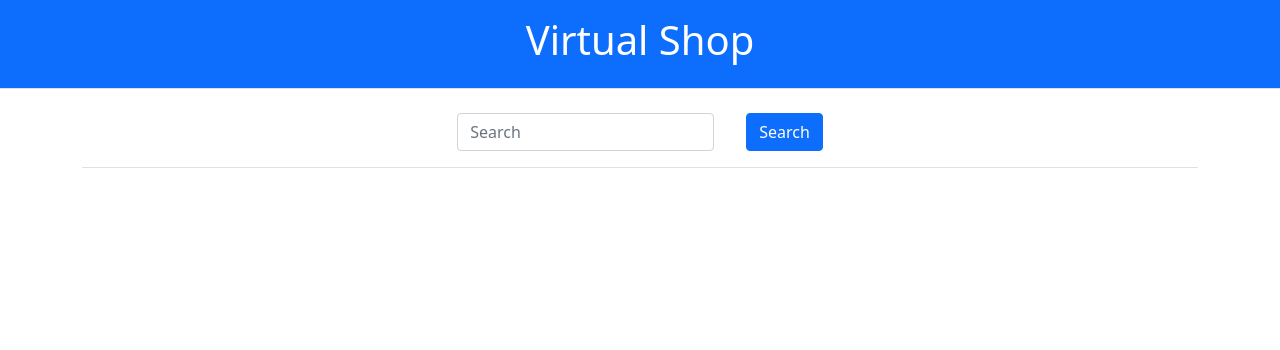
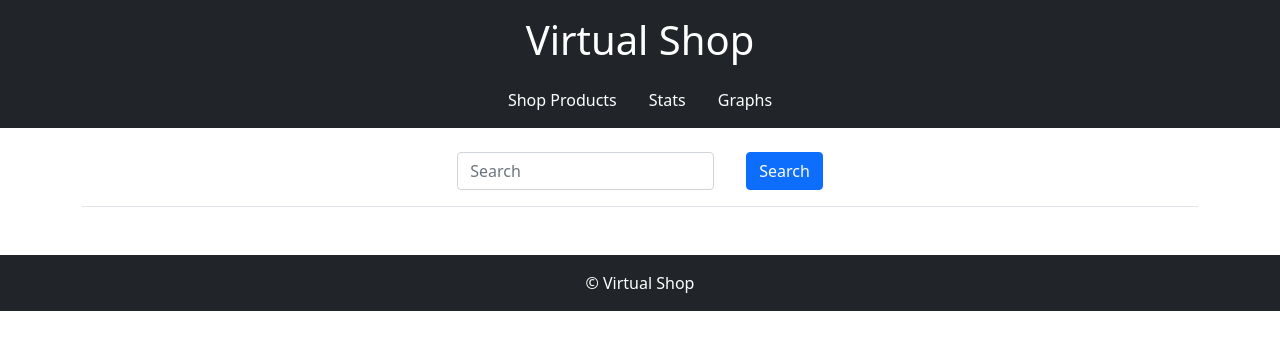
Before and after one commit to jcguerra10/Final-Project-IA, a Flask app: page / in a window 1280 px wide. Shown: the top 350 px of the page. Run offline with Flask 2, Linux system fonts and the light colour scheme; parts of the project's set-up code (start-up, migrations or seed data) failed here and were passed over.

Commit message:
Creation Of Stats And Graphs

```diff
--- a/app.py
+++ b/app.py
@@ -15,6 +15,13 @@ products = [item for sublist in products for item in sublist]
 list_products: list
 r_products = []
 
+country = df['Country'].tolist()
+country = pd.DataFrame(country).drop_duplicates().values
+country = country.flatten()
+
+
+# country = [item for sublist in products for item in sublist]
+
 
 @app.route('/')
 def hello_world():
@@ -25,7 +32,7 @@ def hello_world():
         list_products = []
         for i in products:
             temp = str(i)
-            if q in temp:
+            if q.lower() in temp.lower():
                 list_products.append(temp)
     else:
         list_products = products[0:50]
@@ -42,7 +49,21 @@ def recommend():
     i = int(i)
     print(i)
     print("----")
-    return render_template("recommendation.html", len=len(r_products), name_product=list_products[i], r_products=r_products)
+    return render_template("recommendation.html", len=len(r_products), name_product=list_products[i],
+                           r_products=r_products)
+
+
+@app.route('/stats', methods=['GET', 'POST'])
+def stats():
+    c = request.args.get('country')
+    print(c)
+
+    return render_template("stats.html", len=len(country), country=country)
+
+
+@app.route('/graphs', methods=['GET', 'POST'])
+def graphs():
+    return render_template("graphs.html")
 
 
 if __name__ == '__main__':
--- a/templates/home.html
+++ b/templates/home.html
@@ -9,12 +9,25 @@
     <title>Virtual Shop</title>
 </head>
 <body>
-<header class="d-flex justify-content-center py-3 bg-primary border-bottom">
-    <h1 class="text-white"> <a class="h1 text-decoration-none text-white" href="/">Virtual Shop</a></h1>
+<header class="text-center justify-content-center py-2 bg-dark flex-column">
+    <div class="p-2">
+        <h1 class="text-white"><a class="h1 text-decoration-none text-white" href="/">Virtual Shop</a></h1>
+    </div>
+    <ul class="nav justify-content-center">
+        <li class="nav-item">
+            <a class="nav-link active text-white" href="/">Shop Products</a>
+        </li>
+        <li class="nav-item">
+            <a class="nav-link text-white" href="/stats">Stats</a>
+        </li>
+        <li class="nav-item">
+            <a class="nav-link text-white" href="/graphs">Graphs</a>
+        </li>
+    </ul>
 </header>
-<main class="container-md">
-    <div class="container-sm">
-        <form method="get">
+<main class="container">
+    <div class="container-sm border-bottom">
+        <form method="get" class="mb-2">
             <div class="container-fluid mt-4">
                 <div class="d-flex justify-content-center flex-row" style="gap: 2rem;">
                     <div class="mb-2">
@@ -27,13 +40,12 @@
             </div>
         </form>
     </div>
-    <div class="container border-top mt-2">
-        <ol>
-            <div class="row row-cols-auto mt-4">
+    <div class="container my-4">
+        <div class="row row-cols-auto justify-content-center">
             {% for i in range(0, len) %}
-                    <div class="col m-2" style="min-height: 10rem;">
+                <div class="col m-1" style="min-height: 10rem;">
                     <form action="{{ url_for('recommend') }}" method="post" class="row g-3">
-                            <div class="card rounded-3" style="width: 18rem; padding: .5rem; min-height: 5rem;">
+                        <div class="card rounded-3" style="width: 16rem; padding: .5rem; min-height: 12rem;">
                             <div class="card-body">
                                 <h5 class="card-title">
                                     {{ products[i] }}
@@ -48,8 +60,14 @@
                 </div>
             {% endfor %}
         </div>
-        </ol>
     </div>
 </main>
+<footer class="text-center text-white bg-dark">
+    <!-- Copyright -->
+    <div class="text-center p-3 bg-dark">
+        © Virtual Shop
+    </div>
+    <!-- Copyright -->
+</footer>
 </body>
 </html>
```
Also changed, not shown: templates/graphs.html (added, +36 -0 lines), templates/recommendation.html (+22 -2 lines), templates/stats.html (added, +55 -0 lines). Lines whose indentation alone changed are shown as unchanged.
